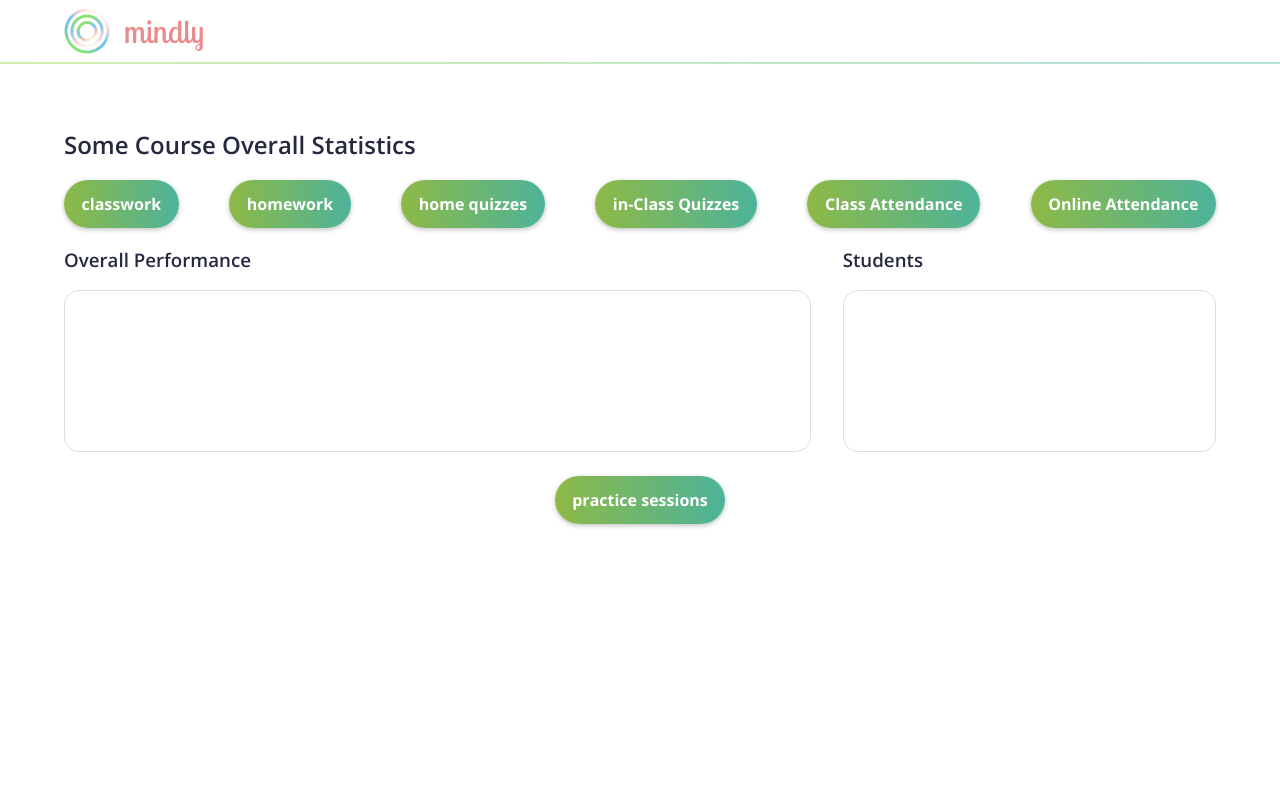
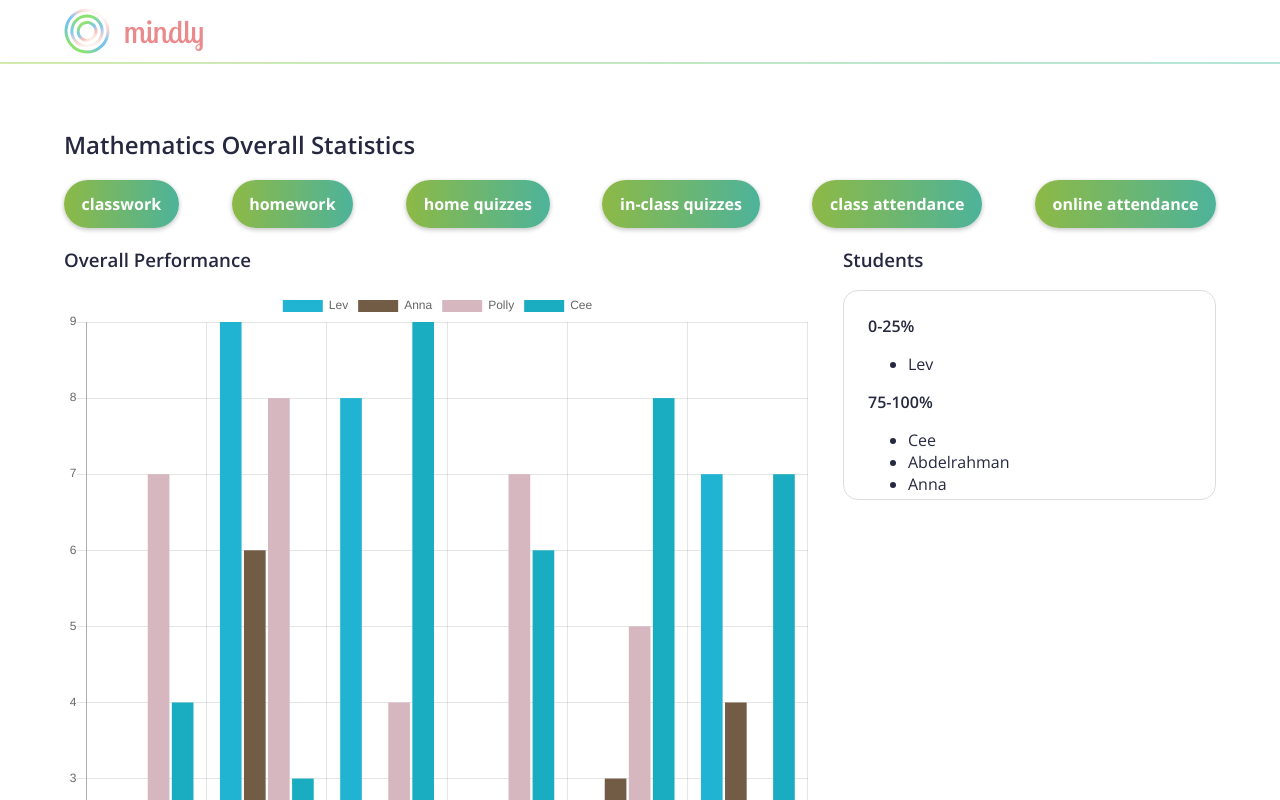
Before and after one commit to illright/mindy-backend, a Vue app in the folder frontend/: page /statistics in a window 1280 px wide. Shown: the top 800 px of the page. Built offline with nearby package versions, Linux system fonts and the light colour scheme.

Commit message:
Implment Bar chart

```diff
--- a/frontend/package.json
+++ b/frontend/package.json
@@ -8,8 +8,10 @@
     "lint": "vue-cli-service lint"
   },
   "dependencies": {
+    "chart.js": "^2.9.0",
     "register-service-worker": "^1.6.2",
     "vue": "^2.6.10",
+    "vue-chartjs": "^3.4.2",
     "vue-router": "^3.0.3",
     "vuex": "^3.0.1"
   },
--- /dev/null
+++ b/frontend/src/components/BarChart.vue
@@ -0,0 +1,32 @@
+<script lang="ts">
+	import Vue from 'vue';
+	import { Bar } from 'vue-chartjs';
+
+	export default Vue.extend({
+		extends: Bar,
+		props: ['labels', 'students'],
+		data() {
+			return {
+				chartData: {
+					labels: this.labels,
+					datasets: this.students.map((student: string) => ({
+						backgroundColor: '#' + Math.floor(Math.random() * 16777215).toString(16),
+						label: student,
+						data: [...Array(6)].map(() => this.getRandomInt(0, 10)),
+					})),
+				},
+				options: {
+
+				},
+			};
+		},
+		methods: {
+			getRandomInt(low = 0, high = 10) {
+				return Math.floor(Math.random() * (high - low)) + low;
+			},
+		},
+		mounted() {
+			this.renderChart(this.chartData, this.options);
+		},
+	});
+</script>
--- a/frontend/src/views/Statistics.vue
+++ b/frontend/src/views/Statistics.vue
@@ -3,8 +3,10 @@
 		<h2>{{ courseName }} Overall Statistics</h2>
 		<div class="activities">
 			<Button
-                v-for="act in ['classwork', 'homework', 'home quizzes', 'in-Class Quizzes', 'Class Attendance', 'Online Attendance']"
-                filled>
+				v-for="act in items"
+				filled
+				:key="act"
+			>
 				{{ act }}
 			</Button>
 		</div>
@@ -12,12 +14,23 @@
 		<div class="statistics">
 			<h3>Overall Performance</h3>
 			<h3>Students</h3>
-            <div class="graph"></div>
-            <div class="graph"></div>
+			<BarChart :labels="items" :students="students" />
+			<div class="graph" style="padding: 1.5em;">
+				<div class="group">0-25%</div>
+				<ul>
+					<li>Lev</li>
+				</ul>
+				<div class="group">75-100%</div>
+				<ul>
+					<li>Cee</li>
+					<li>Abdelrahman</li>
+					<li>Anna</li>
+				</ul>
+			</div>
 		</div>
 
 		<div class="center">
-            <Button filled>practice sessions</Button>
+			<Button filled><router-link to="/practice-control" tag="span">practice sessions</router-link></Button>
 		</div>
 	</div>
 </template>
@@ -25,12 +38,23 @@
 <script lang="ts">
 	import Vue from 'vue';
 	import Button from '@/components/Button.vue';
+	import BarChart from '@/components/BarChart.vue';
 
 	export default Vue.extend({
-        components: {Button},
+		components: {
+			Button,
+			BarChart,
+		},
+		data() {
+			return {
+				items: ['classwork', 'homework', 'home quizzes', 'in-class quizzes', 'class attendance', 'online attendance'],
+				students: ['Lev', 'Anna', 'Polly', 'Cee'],
+			};
+		},
 		computed: {
 			courseName() {
-                return 'Some Course';
+				const course = this.$store.getters.course(1);
+				return course == null ? 'Mathematics' : course.name;
 			},
 		 },
 	});
@@ -64,4 +88,8 @@
 		display: flex;
 		justify-content: center;
 	}
+
+	.group {
+		font-weight: 600;
+	}
 </style>
```
Also changed, not shown: frontend/src/views/InClassStatistics.vue (indentation only), 1 other file (tests, documents, lock files or other folders). Lines whose indentation alone changed are shown as unchanged.
